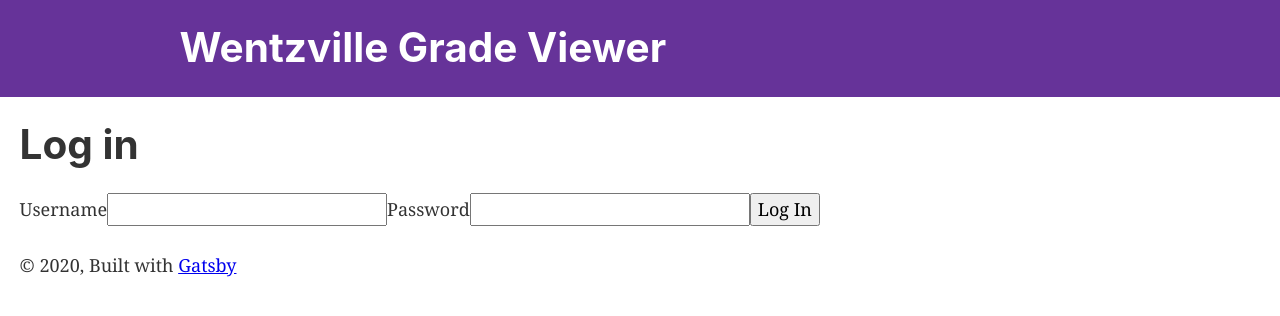
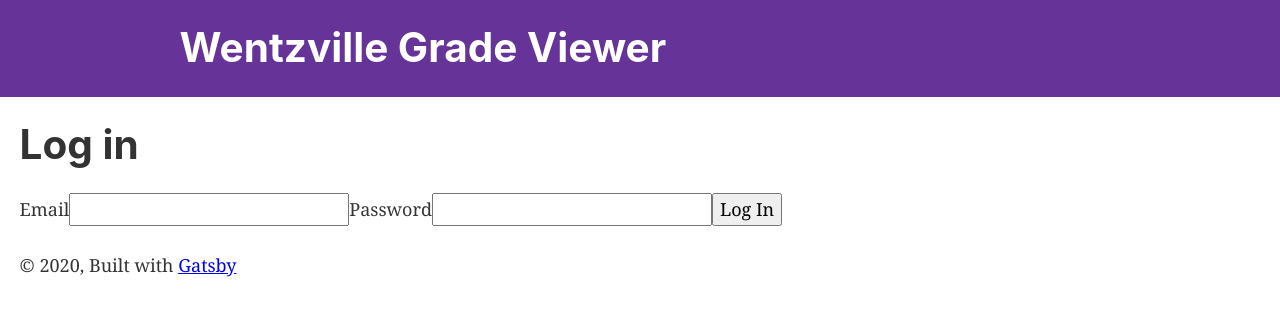
Before and after one commit to racedale/grade-viewer, a Gatsby site: page / in a window 1280 px wide. Built offline with nearby package versions, Linux system fonts and the light colour scheme; Gatsby itself is replaced by a stand-in of ours.

Commit message:
change form input name from Username to Email

```diff
--- a/src/components/login.js
+++ b/src/components/login.js
@@ -30,7 +30,7 @@ class Login extends React.Component {
           }}
         >
           <label>
-            Username
+            Email
             <input type="text" name="username" onChange={this.handleUpdate} />
           </label>
           <label>
```
